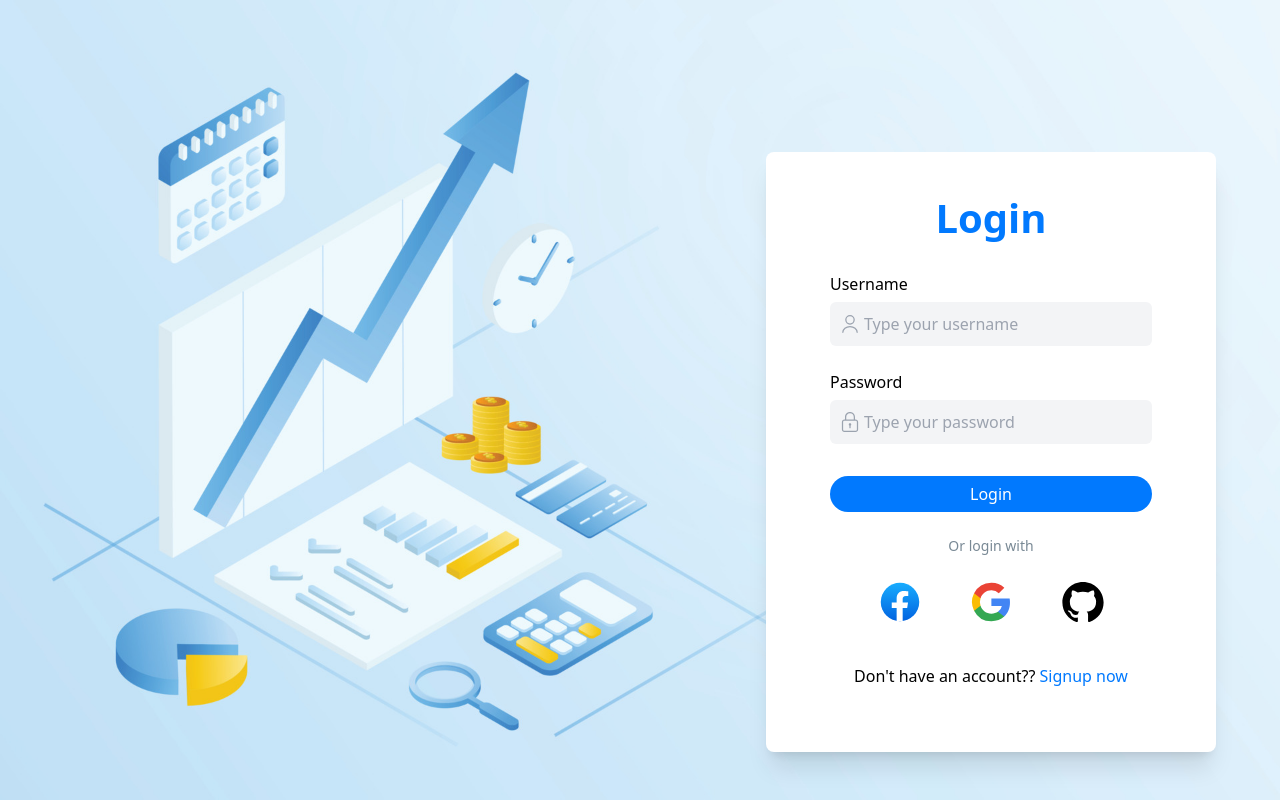
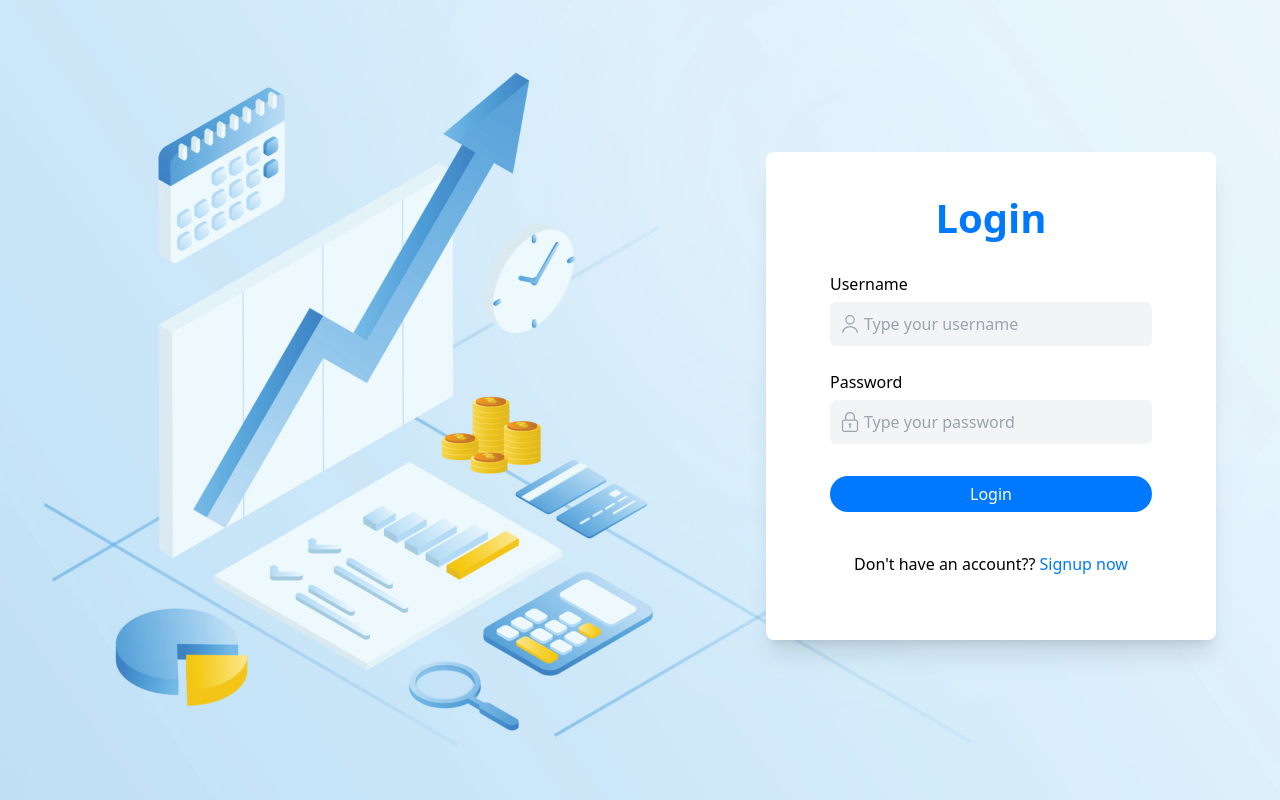
Before and after one commit to amaalyy/finance, a React (Vite) app in the folder frontend/: page /login in a window 1280 px wide. Built offline with nearby package versions, Linux system fonts and the light colour scheme.

Commit message:
remove login with google or github

```diff
--- a/frontend/src/pages/Login.jsx
+++ b/frontend/src/pages/Login.jsx
@@ -90,20 +90,7 @@ const Login = () => {
               Login
             </button>
           </form>
-          <div className="text-center text-sm pt-6 text-[#798995]">
-            Or login with
-            <div className="flex justify-evenly mt-6">
-              <Link to="https://www.facebook.com/">
-                <img className="h-11 w-11" src={FacebookIcon} alt="" />
-              </Link>
-              <Link to="https://mail.google.com/mail/&ogbl">
-                <img className="h-11 w-11" src={GmailIcon} alt="" />
-              </Link>
-              <Link to="https://github.com/">
-                <img className="h-11 w-11" src={GithubIcon} alt="" />
-              </Link>
-            </div>
-          </div>
+
           <p className="mt-10 text-center antialiased">
             Don't have an account??{' '}
             <Link className=" text-blue hover:text-hover-btn" to="/signup">
```
